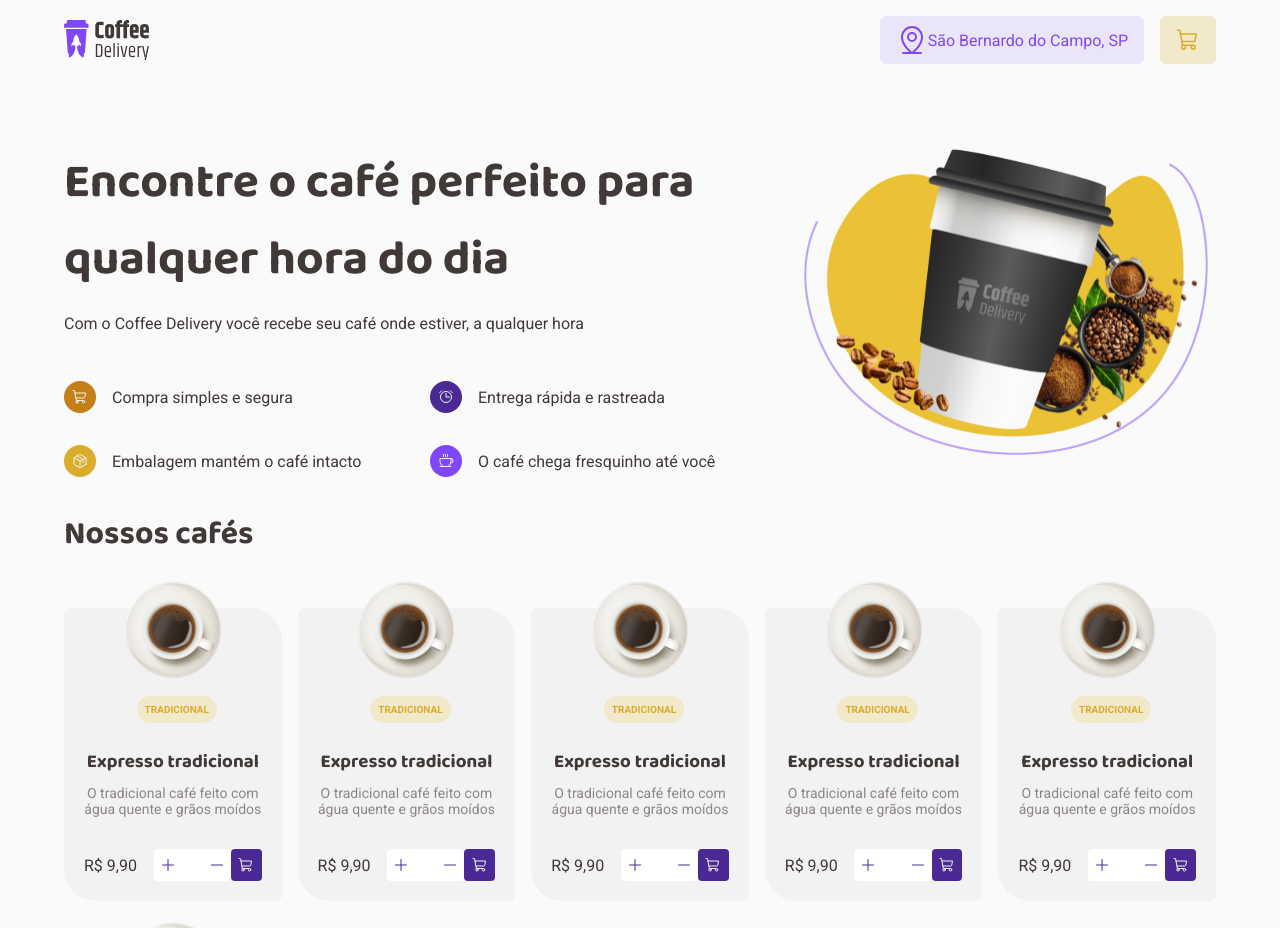
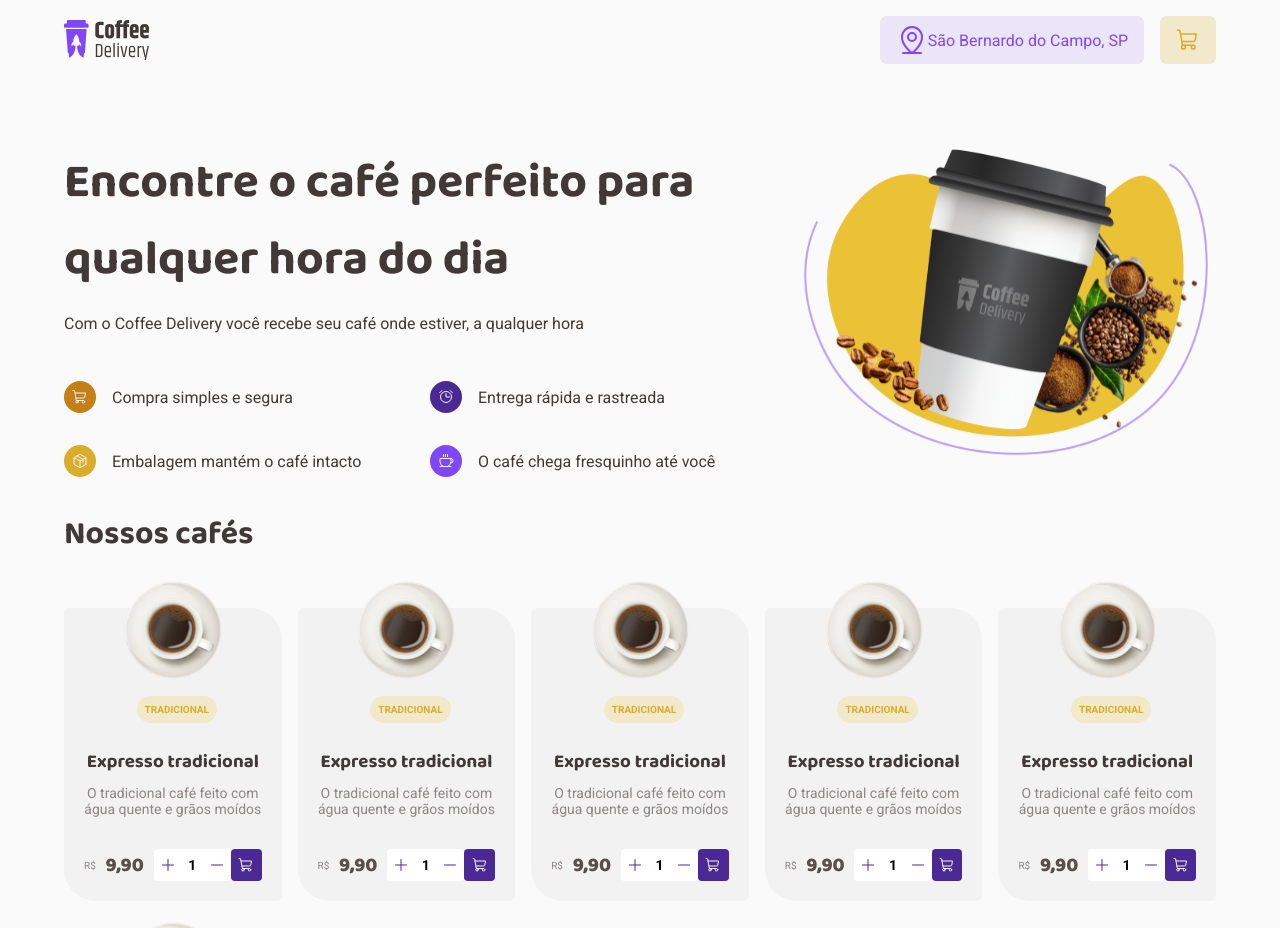
Before and after one commit to Giovani-Silva/coffee-delivery, a React (Vite) app: page / in a window 1280 px wide. Shown: the top 928 px of the page. Built offline with nearby package versions, Linux system fonts and the light colour scheme.

Commit message:
stepper value

```diff
--- a/src/components/Stepper/index.tsx
+++ b/src/components/Stepper/index.tsx
@@ -1,14 +1,47 @@
 import { Minus, Plus } from 'phosphor-react';
+import { useState } from 'react';
 import { StepperWrapper } from './styles';
 
 export function Stepper() {
+  const [value, setValue] = useState(1);
+
+  function handleValue(value: number) {
+    console.log(value);
+
+    if (value < 0) {
+      setValue(1);
+      return;
+    }
+
+    setValue(value);
+    return;
+  }
+
+  function handleClick(stepperValue: number) {
+    console.log(value);
+    if (value > 1 && stepperValue < 0) {
+      handleValue(stepperValue + value);
+      return;
+    }
+
+    handleValue(value + stepperValue);
+  }
+
   return (
     <StepperWrapper>
-      <button type="button">
+      <button type="button" onClick={() => handleClick(1)}>
         <Plus size={16} />
       </button>
-      <input type="number" pattern="[0-9]+" inputMode="numeric" min="1" max="10" />
-      <button type="button">
+      <input
+        type="number"
+        pattern="[0-9]+"
+        inputMode="numeric"
+        min="1"
+        max="10"
+        value={value}
+        onChange={(e) => handleValue(+e.target.value)}
+      />
+      <button type="button" onClick={() => handleClick(-1)}>
         <Minus size={16} />
       </button>
     </StepperWrapper>
--- a/src/components/Stepper/styles.ts
+++ b/src/components/Stepper/styles.ts
@@ -25,13 +25,12 @@ export const StepperWrapper = styled.div`
   }
   input::-webkit-outer-spin-button,
   input::-webkit-inner-spin-button {
-    /* display: none; <- Crashes Chrome on hover */
     -webkit-appearance: none;
-    margin: 0; /* <-- Apparently some margin are still there even though it's hidden */
+    margin: 0;
   }
 
   input[type='number'] {
-    -moz-appearance: textfield; /* Firefox */
+    -moz-appearance: textfield;
   }
 
   button {
--- a/src/pages/Home/index.tsx
+++ b/src/pages/Home/index.tsx
@@ -57,7 +57,8 @@ export function Home() {
               <p>O tradicional café feito com água quente e grãos moídos</p>
             </CardBody>
             <CardFooter>
-              <span>R$ 9,90</span>
+              <span>R$</span>
+              <span>9,90</span>
               <form>
                 <Stepper />
                 <AddCard type="button">
--- a/src/pages/Home/styles.ts
+++ b/src/pages/Home/styles.ts
@@ -136,6 +136,17 @@ export const CardFooter = styled.div`
     display: flex;
     justify-content: space-between;
   }
+
+  & > span:first-child {
+    font-size: 0.625rem;
+    color: ${(props) => props.theme['gray-600']};
+  }
+  & > span ~ span {
+    font-family: 'Baloo 2', cursive;
+    font-size: 1.25rem;
+    font-weight: 800;
+    color: ${(props) => props.theme['gray-700']};
+  }
 `;
 
 export const AddCard = styled.button`
```
